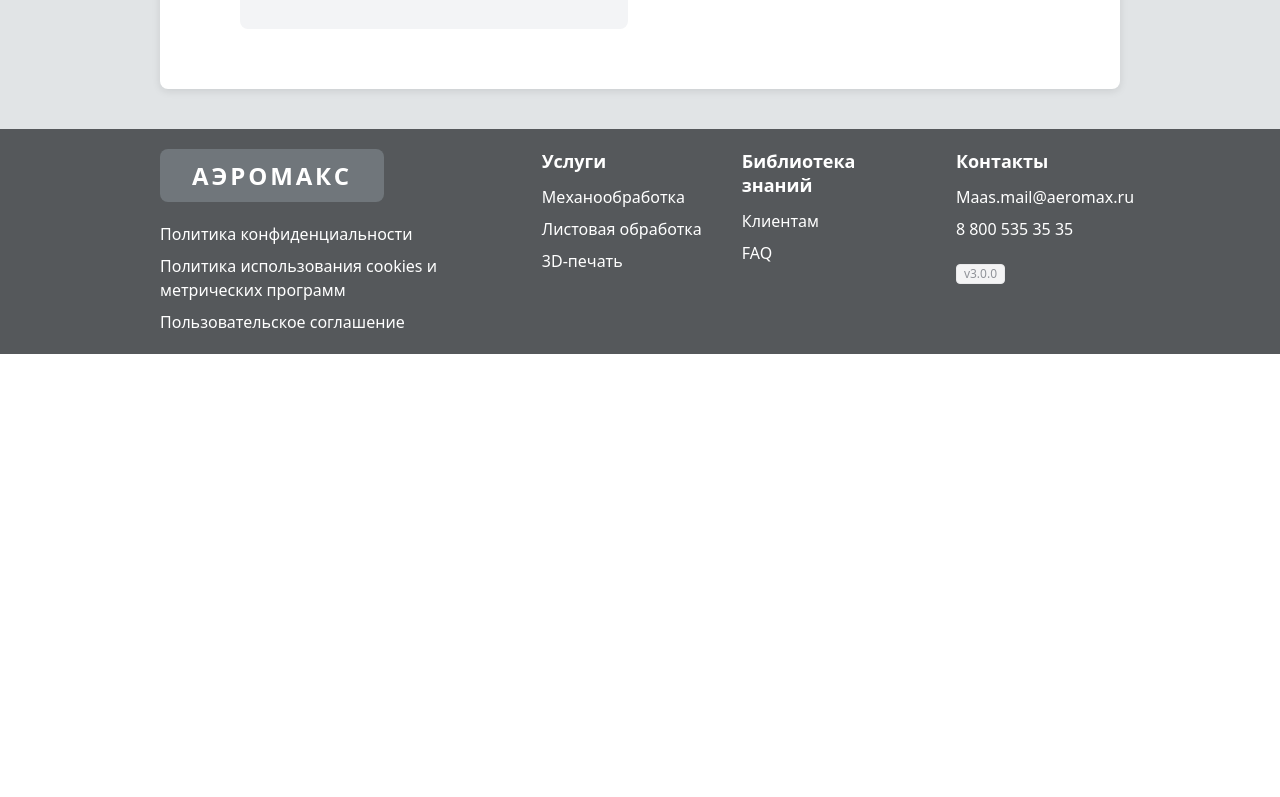
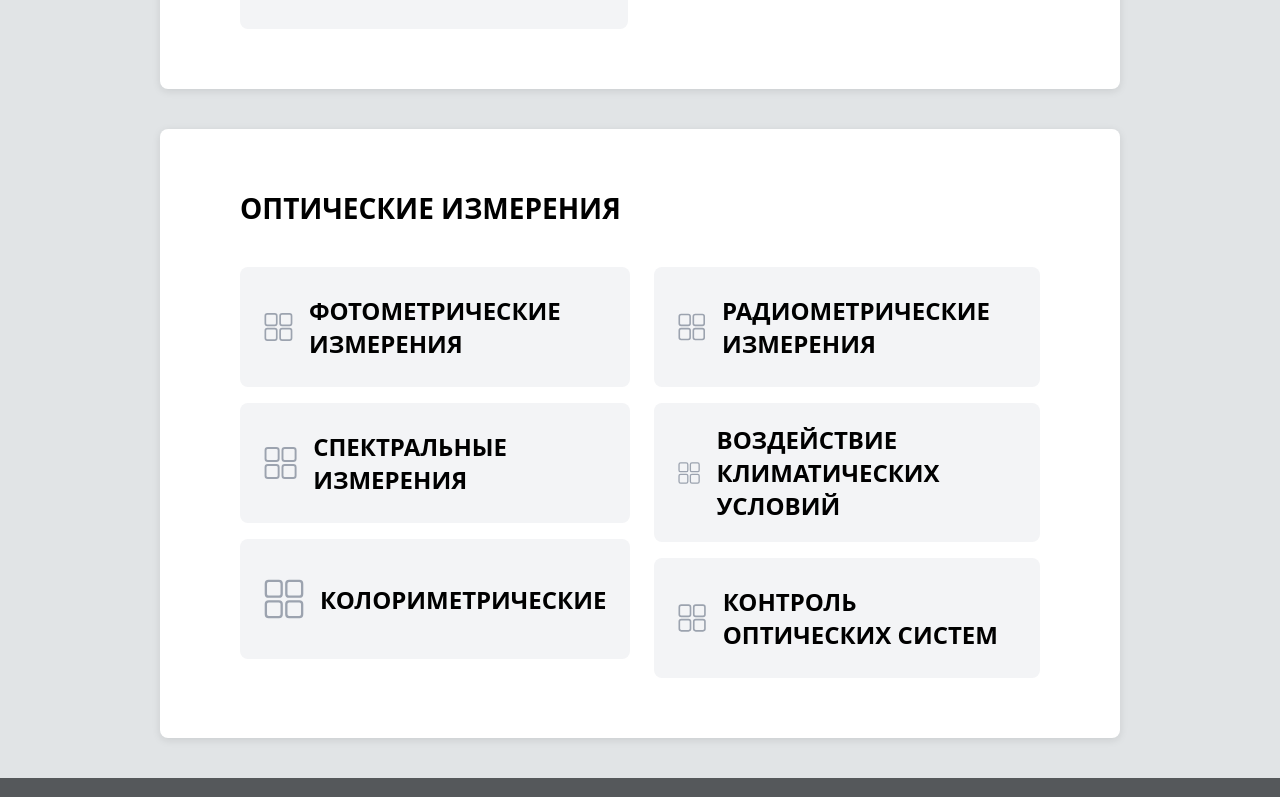
Before and after one commit to js-owl/maas-front, a Vue app: page /test in a window 1280 px wide. Shown: the part 620-1417 px from the top of the page. Before the commit the page ends 974 px from the top, so only its background shows below. Built offline with nearby package versions, Linux system fonts and the light colour scheme.

Commit message:
Add UslugiOptical component to UslugiTestPage and update type definitions
- Imported UslugiOptical component into UslugiTestPage.vue to enhance the layout and functionality.
- Updated components.d.ts to include UslugiOptical for improved type definitions and consistency across the codebase.

```diff
--- a/components.d.ts
+++ b/components.d.ts
@@ -113,6 +113,7 @@ declare module 'vue' {
     UslugiLaser: typeof import('./src/components/sections/uslugi/UslugiLaser.vue')['default']
     UslugiLathe: typeof import('./src/components/sections/uslugi/UslugiLathe.vue')['default']
     UslugiMilling: typeof import('./src/components/sections/uslugi/UslugiMilling.vue')['default']
+    UslugiOptical: typeof import('./src/components/sections/uslugi/UslugiOptical.vue')['default']
     UslugiPaint: typeof import('./src/components/sections/uslugi/UslugiPaint.vue')['default']
     UslugiPKM: typeof import('./src/components/sections/uslugi/UslugiPKM.vue')['default']
     UslugiPrint: typeof import('./src/components/sections/uslugi/UslugiPrint.vue')['default']
--- /dev/null
+++ b/src/components/sections/uslugi/UslugiOptical.vue
@@ -0,0 +1,249 @@
+<script lang="ts" setup>
+import IconIspitaniya from '@/icons/IconIspitaniya.vue'
+</script>
+
+<template>
+  <!-- Оптические измерения -->
+  <el-col :offset="3" :span="18" :xs="{ span: 24, offset: 0 }">
+    <div class="content-wrapper">
+      <div class="main-title">ОПТИЧЕСКИЕ ИЗМЕРЕНИЯ</div>
+
+      <div class="factors-grid">
+        <div class="factors-column">
+          <div class="factor-card">
+            <IconIspitaniya class="factor-icon" :stroke-width="2.5" color="#9ca3af" />
+            <div class="factor-title">ФОТОМЕТРИЧЕСКИЕ ИЗМЕРЕНИЯ</div>
+          </div>
+
+          <div class="factor-card">
+            <IconIspitaniya class="factor-icon" :stroke-width="2.5" color="#9ca3af" />
+            <div class="factor-title">СПЕКТРАЛЬНЫЕ ИЗМЕРЕНИЯ</div>
+          </div>
+
+          <div class="factor-card">
+            <IconIspitaniya class="factor-icon" :stroke-width="2.5" color="#9ca3af" />
+            <div class="factor-title">КОЛОРИМЕТРИЧЕСКИЕ</div>
+          </div>
+        </div>
+
+        <div class="factors-column">
+          <div class="factor-card">
+            <IconIspitaniya class="factor-icon" :stroke-width="2.5" color="#9ca3af" />
+            <div class="factor-title">РАДИОМЕТРИЧЕСКИЕ ИЗМЕРЕНИЯ</div>
+          </div>
+
+          <div class="factor-card">
+            <IconIspitaniya class="factor-icon" :stroke-width="2.5" color="#9ca3af" />
+            <div class="factor-title">ВОЗДЕЙСТВИЕ КЛИМАТИЧЕСКИХ УСЛОВИЙ</div>
+          </div>
+
+          <div class="factor-card">
+            <IconIspitaniya class="factor-icon" :stroke-width="2.5" color="#9ca3af" />
+            <div class="factor-title">КОНТРОЛЬ ОПТИЧЕСКИХ СИСТЕМ</div>
+          </div>
+        </div>
+      </div>
+    </div>
+  </el-col>
+</template>
+
+<style scoped>
+.content-wrapper {
+  background-color: #fff;
+  border-radius: 8px;
+  box-shadow: 0 2px 8px rgba(0, 0, 0, 0.1);
+  margin-bottom: 40px;
+  padding: 60px 80px;
+}
+
+.main-title {
+  font-size: 28px;
+  font-weight: 700;
+  color: #000;
+  text-transform: uppercase;
+  margin-bottom: 40px;
+  text-align: left;
+}
+
+.description-section {
+  display: flex;
+  gap: 80px;
+  margin-bottom: 60px;
+  align-items: flex-start;
+}
+
+.description-text {
+  flex: 1;
+  font-size: 22px;
+  font-weight: 400;
+  line-height: 1.6;
+  color: #000;
+  text-align: justify;
+}
+
+.image-wrapper {
+  flex: 0 0 420px;
+  display: flex;
+  justify-content: flex-end;
+}
+
+.lathe-image {
+  max-width: 600px;
+  /* height: 260px; */
+  object-fit: cover;
+  border-radius: 12px;
+  box-shadow: 0 2px 8px rgba(0, 0, 0, 0.12);
+}
+
+.technical-requirements {
+  margin-top: 40px;
+}
+
+.requirements-title {
+  font-size: 36px;
+  font-weight: 700;
+  color: #000;
+  text-transform: uppercase;
+  margin-bottom: 40px;
+  text-align: left;
+}
+
+.requirements-table-wrapper {
+  border-radius: 12px;
+  overflow: hidden;
+  border: 1px solid #e5e7eb;
+  background-color: #f9fafb;
+}
+
+.requirements-table {
+  width: 100%;
+  border-collapse: collapse;
+  table-layout: fixed;
+}
+
+.requirements-table thead {
+  background-color: var(--bgcolor);
+}
+.requirements-table th{
+  font-size: 24px;
+}
+
+.requirements-table th,
+.requirements-table td {
+  padding: 16px 20px;
+  font-size: 20px;
+  font-weight: 500;
+  color: #000;
+  text-align: left;
+  border-bottom: 1px solid #e5e7eb;
+  border-right: 1px solid #e5e7eb;
+  vertical-align: top;
+}
+
+.requirements-table th {
+  font-size: 24px;
+  font-weight: 600;
+}
+
+.requirements-table th:last-child,
+.requirements-table td:last-child {
+  border-right: none;
+}
+
+.requirements-table tr:last-child td {
+  border-bottom: none;
+}
+
+.materials-list {
+  margin: 0;
+  padding-left: 20px;
+  list-style-type: disc;
+}
+
+.materials-list li + li {
+  margin-top: 4px;
+}
+
+.factors-grid {
+  display: flex;
+  gap: 24px;
+}
+
+.factors-column {
+  flex: 1;
+  display: flex;
+  flex-direction: column;
+  gap: 16px;
+}
+
+.factor-card {
+  background-color: #f3f4f6;
+  border-radius: 8px;
+  padding: 20px 24px;
+  display: flex;
+  align-items: center;
+  min-height: 80px;
+}
+
+.factor-title {
+  font-size: 24px;
+  font-weight: 700;
+  color: #000;
+  text-transform: uppercase;
+}
+
+.factor-icon {
+  width: 40px;
+  height: 40px;
+  margin-right: 16px;
+}
+
+@media (max-width: 768px) {
+  .content-wrapper {
+    padding: 30px 40px;
+    margin: 0 0 40px 0;
+  }
+
+  .main-title {
+    font-size: 28px;
+    text-align: center;
+    margin-bottom: 30px;
+  }
+
+  .description-section {
+    flex-direction: column;
+    gap: 30px;
+    margin-bottom: 40px;
+  }
+
+  .description-text {
+    font-size: 16px;
+    text-align: left;
+  }
+
+  .image-wrapper {
+    flex: 1;
+    justify-content: center;
+  }
+
+  .lathe-image {
+    max-width: 100%;
+    height: auto;
+  }
+
+  .requirements-title {
+    font-size: 22px;
+    text-align: center;
+    margin-bottom: 30px;
+  }
+
+  .requirements-grid {
+    grid-template-columns: 1fr;
+    gap: 30px;
+  }
+
+  .factors-grid {
+    flex-direction: column;
+  }
+}
+</style>
--- a/src/pages/UslugiTestPage.vue
+++ b/src/pages/UslugiTestPage.vue
@@ -1,12 +1,14 @@
 <script lang="ts" setup>
 import UslugiPKM from '@/components/sections/uslugi/UslugiPKM.vue'
 import UslugiExternal from '@/components/sections/uslugi/UslugiExternal.vue'
+import UslugiOptical from '@/components/sections/uslugi/UslugiOptical.vue'
 </script>
 
 <template>
   <div class="main-container">
     <el-row>
       <UslugiExternal />
+      <UslugiOptical />
     </el-row>
   </div>
 </template>
```
